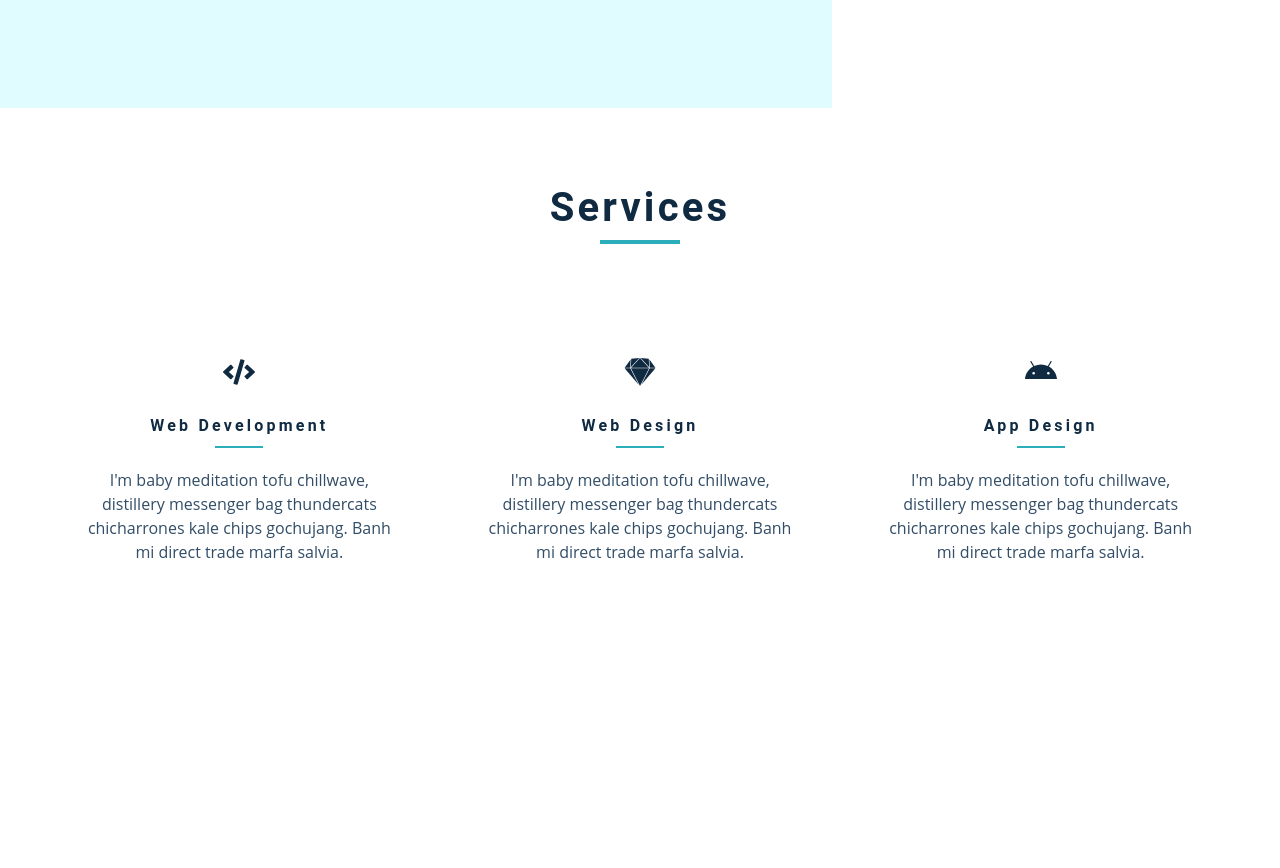
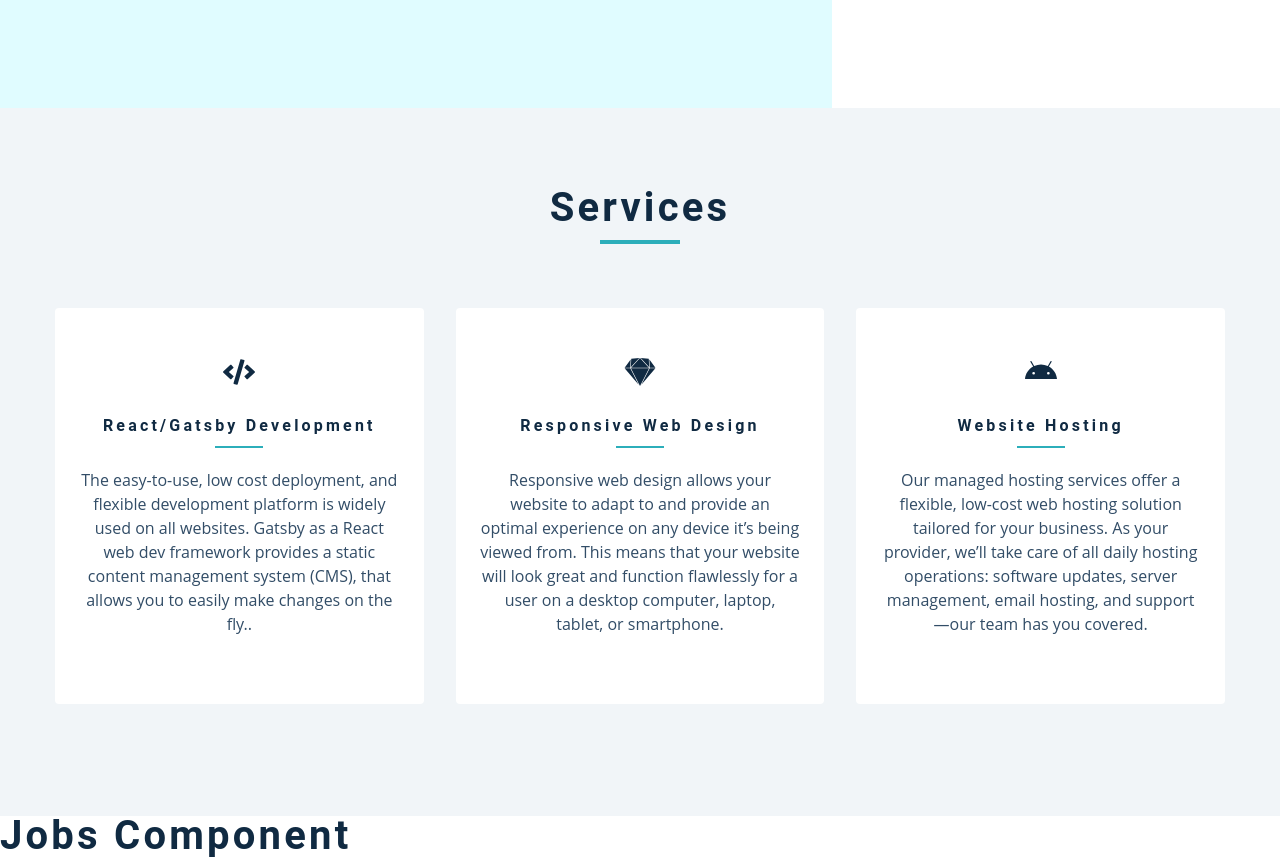
Before and after one commit to JonathanDuarteGH/myportfolio, a Gatsby site: page / in a window 1280 px wide. Shown: the part 692-1560 px from the top of the page. Before the commit the page ends 1436 px from the top, so only its background shows below. Built offline with nearby package versions, Linux system fonts and the light colour scheme; Gatsby itself is replaced by a stand-in of ours.

```diff
--- a/gatsby-config.js
+++ b/gatsby-config.js
@@ -29,11 +29,11 @@
       resolve: `gatsby-source-strapi`,
       options: {
         apiURL: `http://localhost:1337`,
-        queryLimit: 1000, // Default to 100
-        //   contentTypes : `jobs`, `projects`, `blogs`,
-        //   singleType : `about`
-        //  ONLY ADD TO ARRAY IF YOU HAVE DATA IN STRAPI !!!!
-        contentTypes: [],
+        queryLimit: 1000,
+        /*         //   contentTypes : `jobs`, `projects`, `blogs`,
+                //   singleType : `about`
+                //  ONLY ADD TO ARRAY IF YOU HAVE DATA IN STRAPI !!!! */
+        contentTypes: [`jobs`],
         singleTypes: [],
       },
     },
--- a/src/components/Services.js
+++ b/src/components/Services.js
@@ -3,7 +3,7 @@
 import services from "../constants/services"
 const Services = () => {
   return (
-    <section className="section bg-gray">
+    <section className="section bg-grey">
       <Title title="services" />
       <div className="section-center services-center">
         {services.map((service) => {
--- a/src/constants/services.js
+++ b/src/constants/services.js
@@ -4,19 +4,19 @@
   {
     id: 1,
     icon: <FaCode className="service-icon" />,
-    title: "web development",
-    text: `I'm baby meditation tofu chillwave, distillery messenger bag thundercats chicharrones kale chips gochujang. Banh mi direct trade marfa salvia.`,
+    title: "React/Gatsby Development",
+    text: `The easy-to-use, low cost deployment, and flexible development platform is widely used on all websites. Gatsby as a React web dev framework provides a static content management system (CMS), that allows you to easily make changes on the fly..`,
   },
   {
     id: 2,
     icon: <FaSketch className="service-icon" />,
-    title: "web design",
-    text: `I'm baby meditation tofu chillwave, distillery messenger bag thundercats chicharrones kale chips gochujang. Banh mi direct trade marfa salvia.`,
+    title: "responsive web design",
+    text: `Responsive web design allows your website to adapt to and provide an optimal experience on any device it’s being viewed from. This means that your website will look great and function flawlessly for a user on a desktop computer, laptop, tablet, or smartphone.`,
   },
   {
     id: 3,
     icon: <FaAndroid className="service-icon" />,
-    title: "app design",
-    text: `I'm baby meditation tofu chillwave, distillery messenger bag thundercats chicharrones kale chips gochujang. Banh mi direct trade marfa salvia.`,
+    title: "website hosting",
+    text: `Our managed hosting services offer a flexible, low-cost web hosting solution tailored for your business. As your provider, we’ll take care of all daily hosting operations: software updates, server management, email hosting, and support—our team has you covered.`,
   },
 ]
--- a/src/pages/index.js
+++ b/src/pages/index.js
@@ -11,6 +11,7 @@
     <Layout>
       <Hero />
       <Services />
+      <Jobs />
     </Layout>
   )
 }
```
Also changed, not shown: 1 other file.
